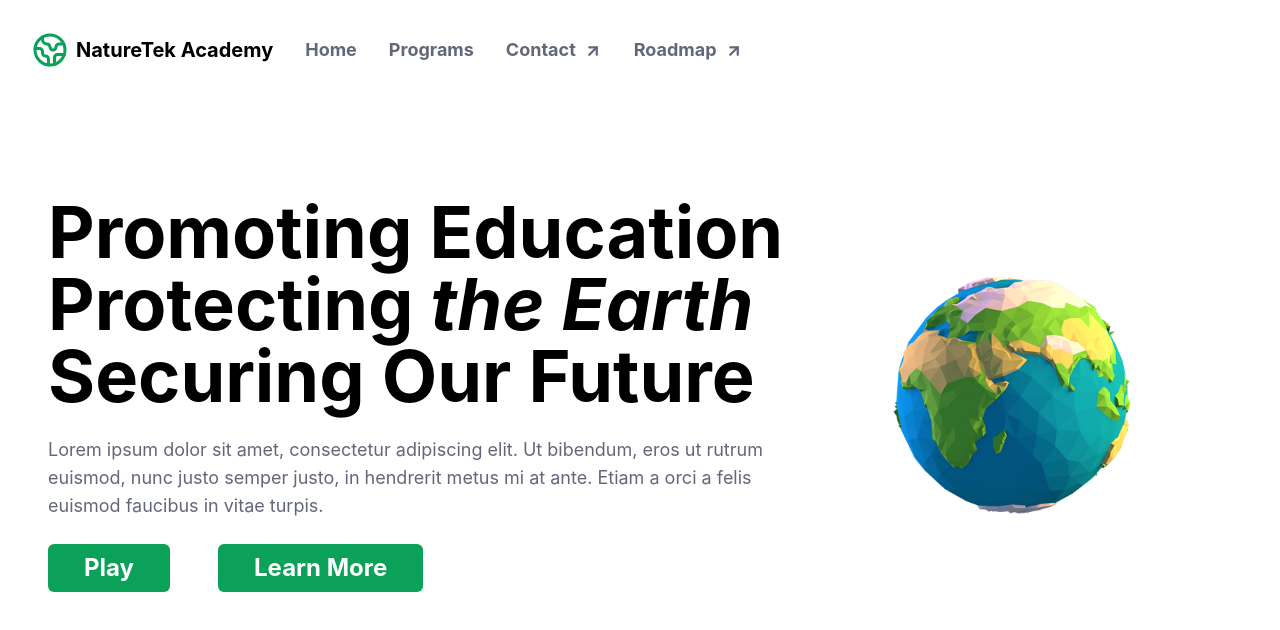
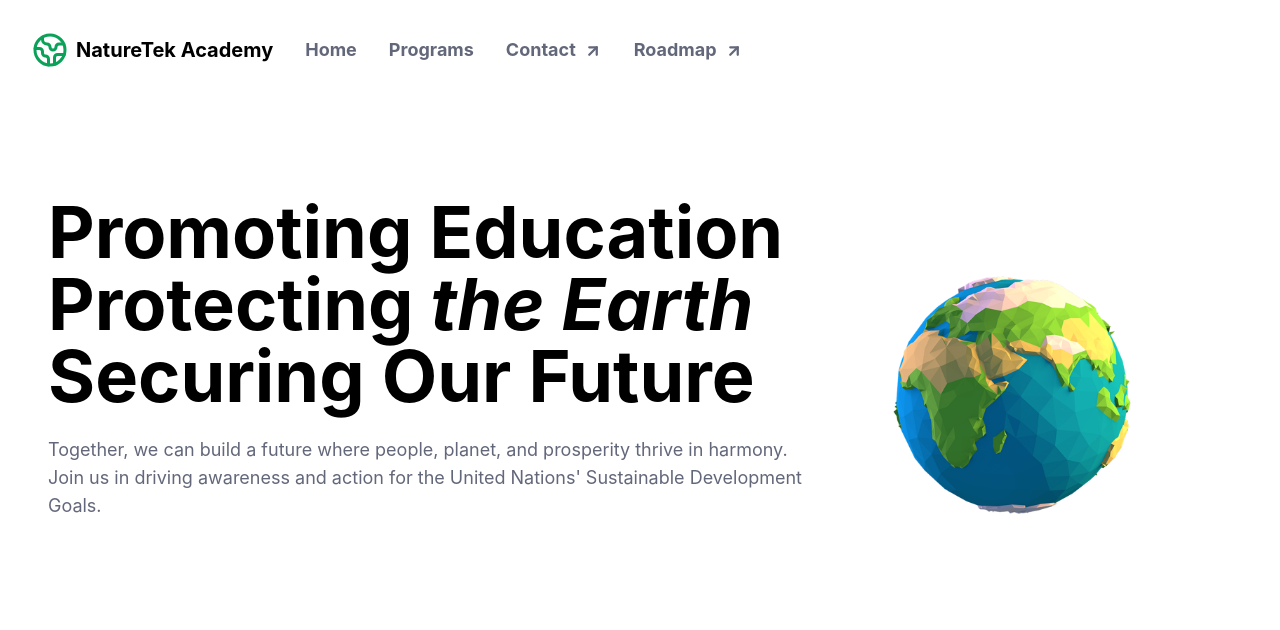
Before and after one commit to siegan-g/mega-2025-hackathon, a React (Vite) app in the folder app/: page / in a window 1280 px wide. Shown: the top 630 px of the page. Built offline with nearby package versions, Linux system fonts and the light colour scheme.

Commit message:
added button colour to component

```diff
--- a/app/src/components/Hero.jsx
+++ b/app/src/components/Hero.jsx
@@ -1,7 +1,7 @@
 const Hero = () => {
-  const HeroButton = ({ label, href }) => (
+  const HeroButton = ({ label, colour,href }) => (
     <div className="flex justify-between">
-      <button className="display-block bg-[#0BA159] font-bold text-white px-4 py-2 w-full rounded-md text-xl md:text-2xl">
+      <button className={`display-block bg-[${colour}] font-bold text-white px-4 py-2 w-full rounded-md text-xl md:text-2xl`}>
         <a className="px-5 py-12" href={href}>
           {label}
         </a>
@@ -21,18 +21,17 @@ const Hero = () => {
           </div>
           <div className="text-md md:text-lg px-10 md:px-0">
             <h3 className="text-[#63677A]">
-              Lorem ipsum dolor sit amet, consectetur adipiscing elit. Ut
-              bibendum, eros ut rutrum euismod, nunc justo semper justo, in
-              hendrerit metus mi at ante. Etiam a orci a felis euismod faucibus
-              in vitae turpis.
+              Together, we can build a future where people, planet, and
+              prosperity thrive in harmony. Join us in driving awareness and
+              action for the United Nations&apos; Sustainable Development Goals.
             </h3>
           </div>
           <div className="flex flex-col md:flex-row gap-12">
-            <HeroButton label="Play" href="#programs" />
+            <HeroButton label="Play" href="#programs" colour="#0BA159" />
             <HeroButton
-              label="Learn More"
+              label="Learn"
               href="#learn"
-              className="bg-[#63677A]"
+              colour="#63677A"
             />
           </div>
         </div>
```
